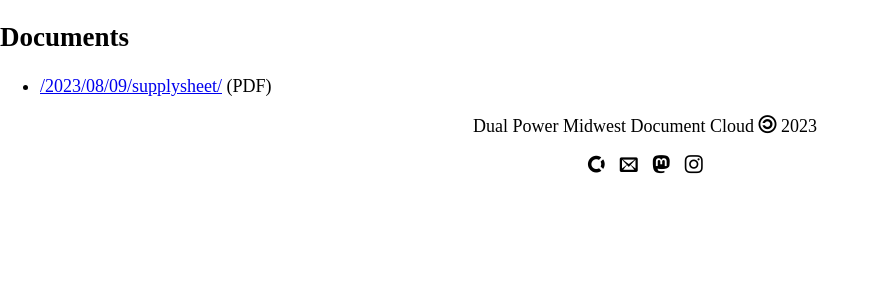
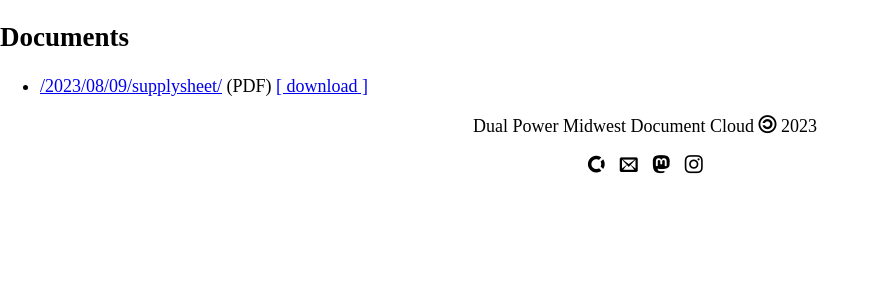
Before and after one commit to dpgmidwest/document-cloud, a Jekyll site: the page built from index.html, in a window 1280 px wide. Shown: the top 300 px of the page, without its empty margins (0-880 px from the left). Built offline with Jekyll 4.4.1, drawn with Linux system fonts in a browser that asks for light colours; some web fonts are replaced; the list of posts is cut into pages by our own code.

Commit message:
download

```diff
--- a/index.html
+++ b/index.html
@@ -7,6 +7,7 @@ layout: home
     {% for post in site.posts %}
       <li>
         <a href="{{ post.url | prepend: site.baseurl}}">{{ post.url }}</a> {% if post.type %}({{ post.type }}){% endif %}
+        <a href="{{ post.file_path | prepend: site.baseurl}}" download>[ download ]</a>
       </li>
     {% endfor %}
   </ul>
```
